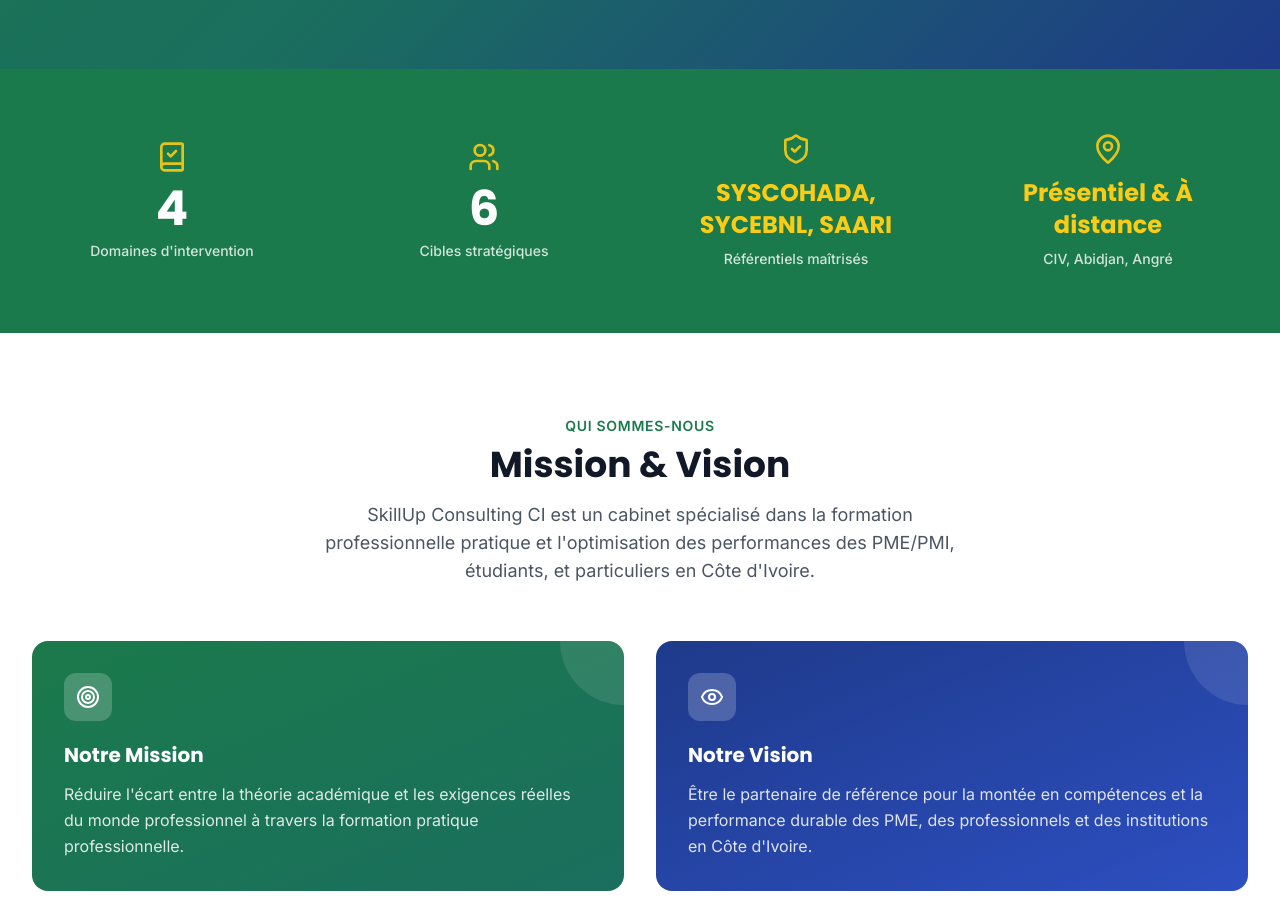
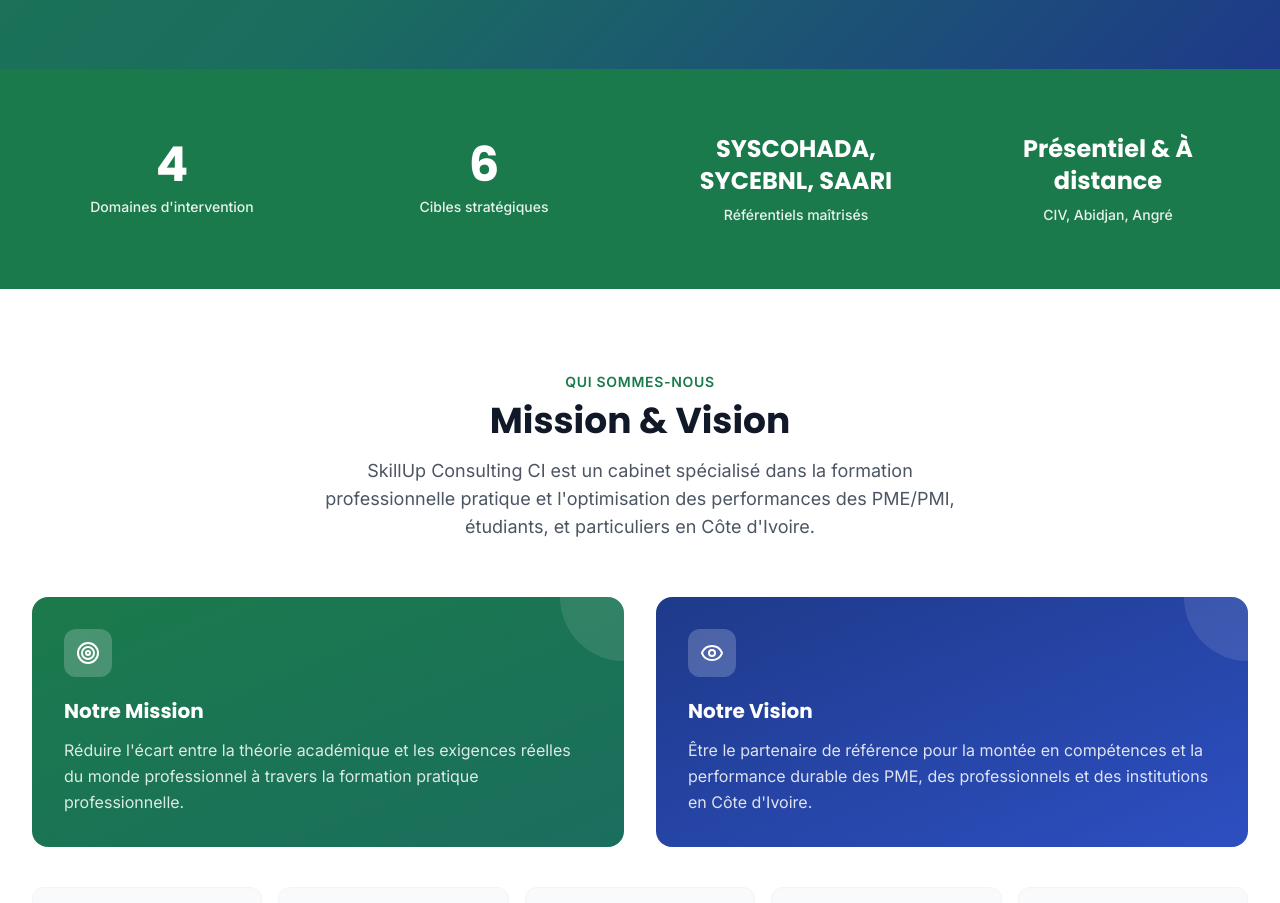
Before and after one commit to esperanceykouassi-bit/proj-esp, a React (Vite) app in the folder frontend/: page / in a window 1280 px wide. Shown: the part 780-1683 px from the top of the page. Built offline with nearby package versions, Linux system fonts and the light colour scheme.

Commit message:
Remove icons and set all stats text to white

```diff
--- a/frontend/src/components/StatsSection.jsx
+++ b/frontend/src/components/StatsSection.jsx
@@ -1,25 +1,20 @@
 import { motion } from 'framer-motion'
-import { BookCheck, Users, ShieldCheck, MapPin } from 'lucide-react'
 
 const stats = [
   {
-    icon: BookCheck,
     value: '4',
     label: "Domaines d'intervention",
   },
   {
-    icon: Users,
     value: '6',
     label: 'Cibles stratégiques',
   },
   {
-    icon: ShieldCheck,
     value: 'SYSCOHADA, SYCEBNL, SAARI',
     isTextValue: true,
     label: 'Référentiels maîtrisés',
   },
   {
-    icon: MapPin,
     value: 'Présentiel & À distance',
     isTextValue: true,
     label: 'CIV, Abidjan, Angré',
@@ -40,17 +35,17 @@
               transition={{ duration: 0.5, delay: index * 0.1 }}
               className="flex flex-col items-center justify-center p-4"
             >
-              <stat.icon className="w-8 h-8 mb-3 text-yellow-400 opacity-90" />
-
+              {/* Valeurs principales entièrement en blanc */}
               <div
-                className={`font-bold font-heading mb-2 leading-tight ${
-                  stat.isTextValue ? 'text-xl sm:text-2xl text-yellow-400' : 'text-4xl sm:text-5xl text-white'
+                className={`font-bold font-heading mb-2 leading-tight text-white ${
+                  stat.isTextValue ? 'text-xl sm:text-2xl' : 'text-4xl sm:text-5xl'
                 }`}
               >
                 {stat.value}
               </div>
 
-              <div className="text-sm font-medium text-white/80 max-w-[220px]">
+              {/* Sous-titres en blanc légèrement adouci */}
+              <div className="text-sm font-medium text-white/90 max-w-[220px]">
                 {stat.label}
               </div>
             </motion.div>
```
